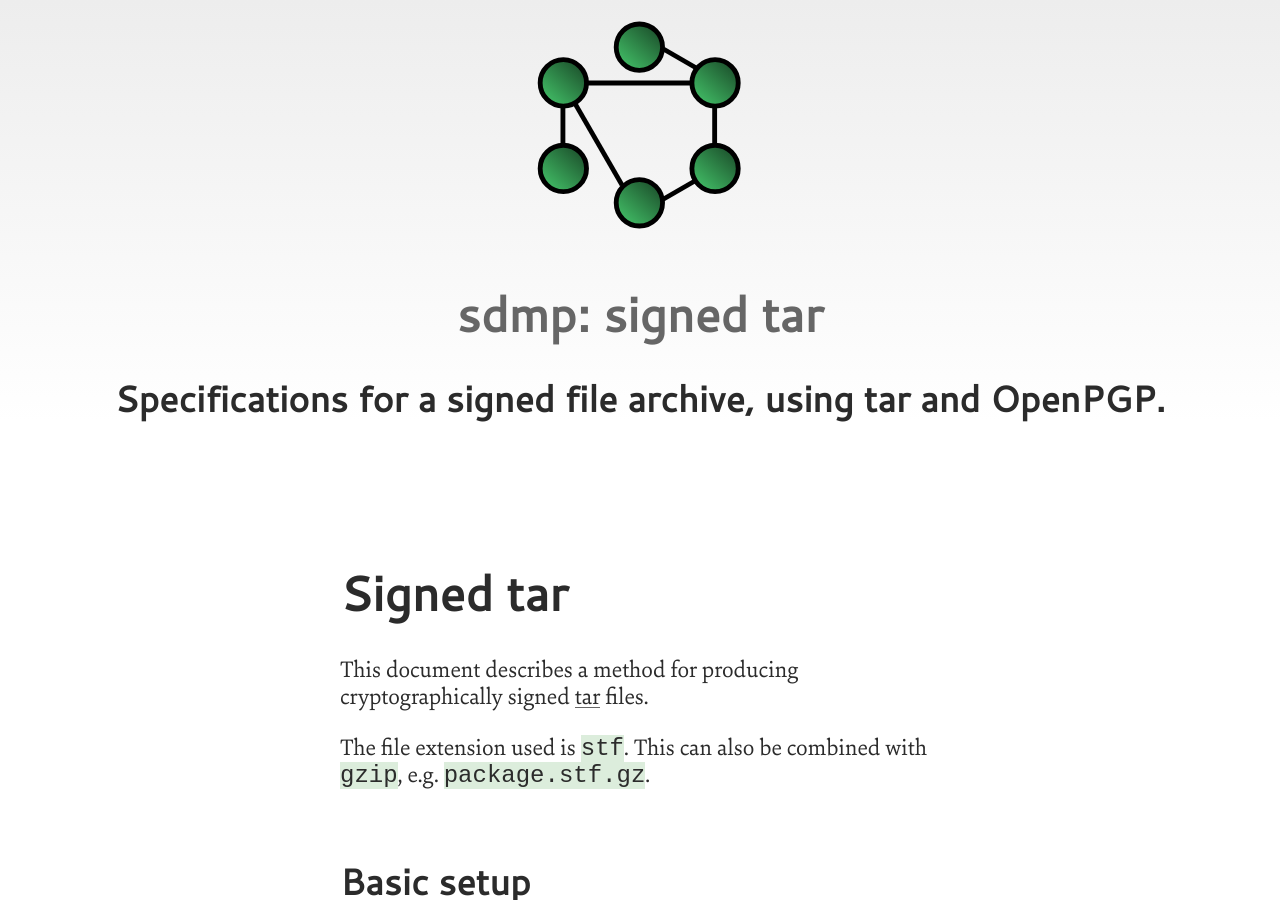
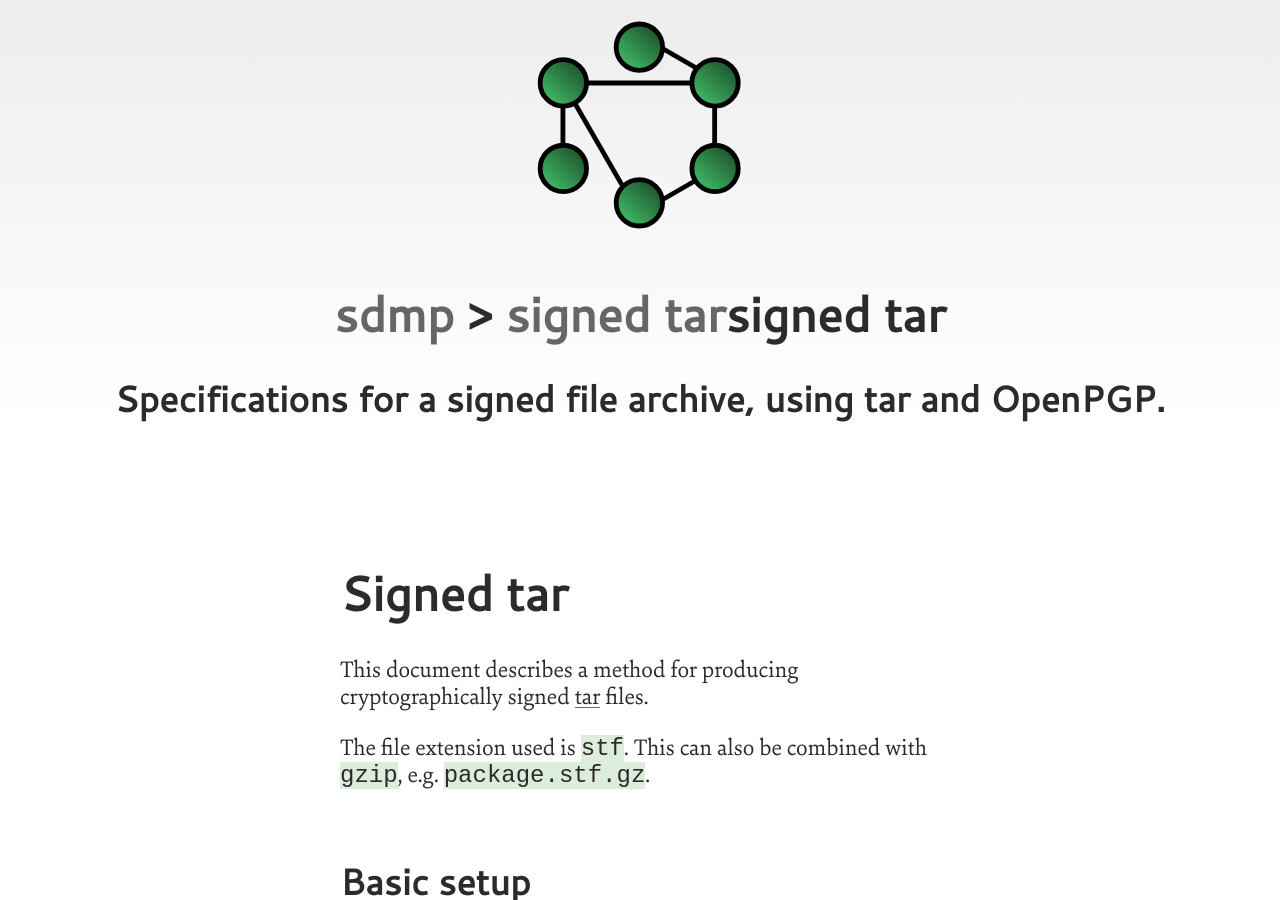
Before and after one commit to saibotsivad/signed-tar-npm, a Jekyll site: the page built from index.md, in a window 1280 px wide and 900 px high. Built offline with Jekyll 4.4.1, drawn with Linux system fonts in a browser that asks for light colours.

Commit message:
More layout changes.

```diff
--- a/_layouts/index.html
+++ b/_layouts/index.html
@@ -20,7 +20,7 @@
 
 				<header class="background-gradient-gray-to-white">
 					<img role="banner" alt="Logo for the sdmp." src="img/mesh-network.svg">
-					<h1><a href="http://sdmp.github.io/" title="{{site.title}}: {{page.title}}" rel="home">{{site.title}}: {{page.title}}</a></h1>
+					<h1><a href="http://sdmp.github.io/" title="{{site.title}}" rel="home">{{site.title}}</a> &gt; <a href="http://sdmp.github.io/signed-tar/" title="{{page.title}}" rel="home">{{page.title}}</a>{{page.title}}</a></h1>
 					<h2>{{site.description}}</h2>
 				</header>
 
```
